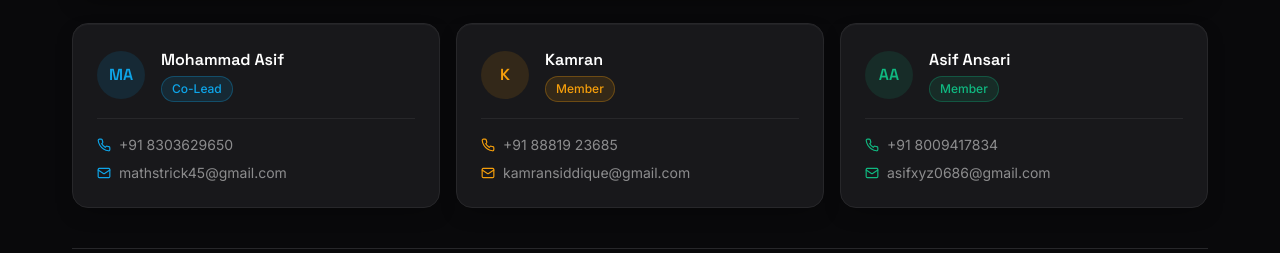
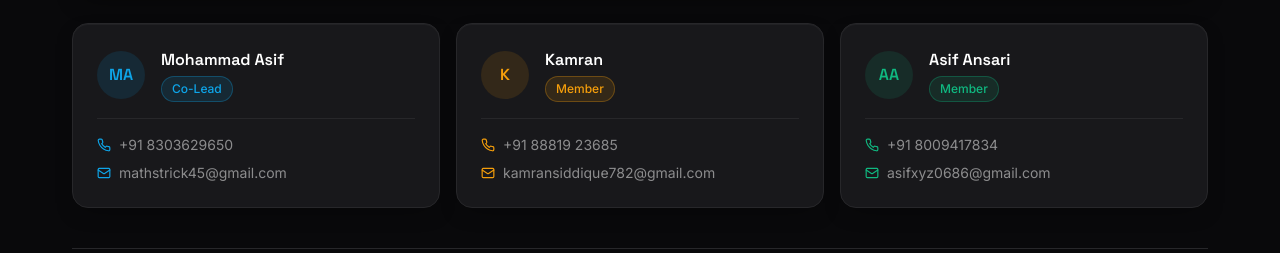
Before and after one commit to Zaid786-Student/sabrConnect-CLG, a React (Vite) app: page / in a window 1280 px wide. Shown: the part 4151-4404 px from the top of the page. Built offline with nearby package versions, Linux system fonts and the light colour scheme; no server answers; the database is empty.

Commit message:
final draft submitted

```diff
--- a/src/components/landing/TeamSection.jsx
+++ b/src/components/landing/TeamSection.jsx
@@ -21,7 +21,7 @@ const members = [
     name: 'Kamran',
     role: 'Member',
     phone: '+91 88819 23685',
-    email: 'kamransiddique@gmail.com',
+    email: 'kamransiddique782@gmail.com',
     accent: 'organizer',
   },
   {
```
